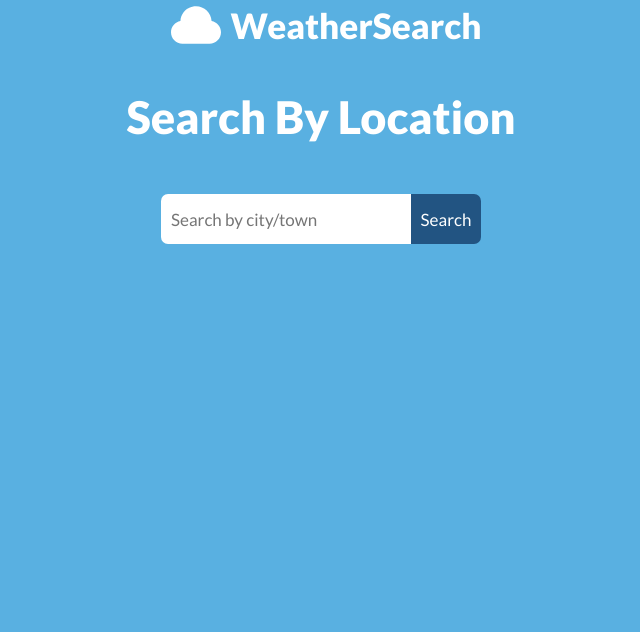
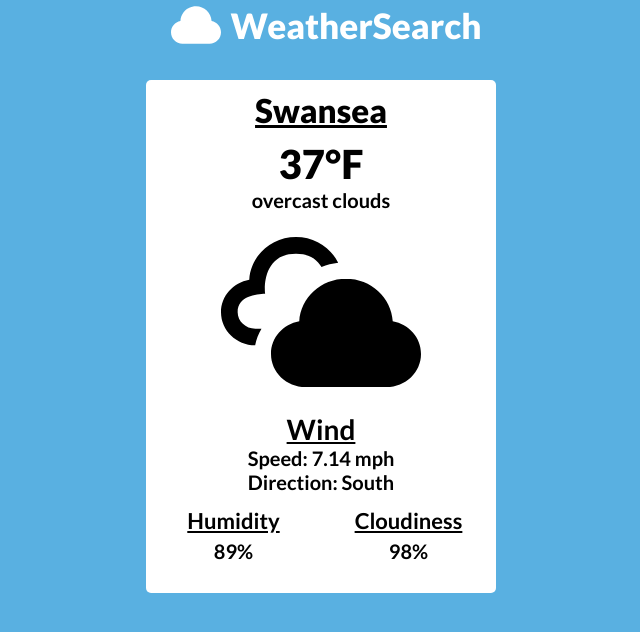
Before and after one commit to jacobrees/Weather-App, a website built with webpack: page src/template.html in a window 1280 px wide. Shown: the whole page, without its empty margins (319-959 px from the left). Built offline with nearby package versions, Linux system fonts and the light colour scheme.

Commit message:
Complete styling for weather result page

```diff
--- a/src/javascript/app.js
+++ b/src/javascript/app.js
@@ -3,6 +3,10 @@ const countryNames = require('../assets/countryNames.json');
 const contentContainer = document.querySelector('.content');
 
 const apiKey = '575a5a5a77f08cf33080bb747278040f';
+
+const loadWeatherPage = () => {
+
+}
 
 const getWeather = async (e) => {
   const lat = e.currentTarget.childNodes[5].childNodes[1].textContent.slice(10);
@@ -11,7 +15,7 @@ const getWeather = async (e) => {
     mode: 'cors',
   });
   const weather = await response.json();
-  console.log(weather);
+  loadWeatherPage(weather)
 };
 
 const loadSearchPage = (locations) => {
--- a/src/scss/styles.scss
+++ b/src/scss/styles.scss
@@ -157,6 +157,99 @@ body {
   color: $white;
 }
 
+.weather-content {
+  max-width: 350px;
+  width: 95%;
+  background-color: $white;
+  margin: 30px auto;
+  border-radius: 5px;
+}
+
+.weather-country-container {
+  display: flex;
+  align-items: center;
+  border-bottom: 1px solid grey;
+}
+
+.weather-country-flag {
+  height: 45px;
+  margin: 5px;
+  border-radius: 5px;
+}
+
+.weather-country-name {
+  font-size: 20px;
+  margin: auto;
+}
+
+.weather-main-container {
+  min-height: 30px;
+  display: flex;
+  justify-content: center;
+  align-items: center;
+  flex-direction: column;
+  padding-bottom: 30px;
+}
+
+.weather-city-name {
+  font-size: 33px;
+  margin: 10px 0;
+  text-decoration: underline;
+  font-weight: 900;
+}
+
+.weather-temperature {
+  font-weight: 900;
+  font-size: 40px;
+}
+
+.weather-forecast {
+  font-weight: 700;
+  font-size: 20px;
+}
+
+.weather-svg {
+  width: 200px;
+}
+
+.weather-winds-title {
+  font-size: 28px;
+  text-decoration: underline;
+}
+
+.weather-winds-speed {
+  font-size: 20px;
+}
+
+.weather-winds-direction {
+  font-size: 20px;
+}
+
+.humidity-cloudiness-container {
+  width: 100%;
+  display: flex;
+  padding: 13px 0 0;
+  text-align: center;
+}
+
+.humidity-container {
+  width: 50%;
+}
+
+.cloudiness-container {
+  width: 50%;
+}
+
+.humidity-cloudiness-title {
+  font-size: 22px;
+  text-decoration: underline;
+}
+
+.humidity-cloudiness-result {
+  font-size: 20px;
+  padding-top: 5px;
+}
+
 /* Large devices */
 @media only screen and (max-width: 1199.98px) {
   // code
--- a/src/template.html
+++ b/src/template.html
@@ -20,12 +20,40 @@
 
     </div>
     <div class="content">
-        <div class="search-content">
+        <!-- <div class="search-content">
             <h2 class="search-title">Search By Location</h2>
             <form class="search-form" action="#"><input class="search-box" type="text"
                     placeholder="Search by city/town">
                 <button class="search-btn" type="button">Search</button>
             </form>
+
+        </div> -->
+        <div class="weather-content">
+            <div class="weather-main-container">
+                <h2 class="weather-city-name">Swansea</h2>
+                <h2 class="weather-temperature">37°F</h2>
+                <h2 class="weather-forecast">overcast clouds</h2>
+                <svg class="weather-svg" xmlns="http://www.w3.org/2000/svg" viewBox="0 0 24 24">
+                    <path
+                        d="M15 8c-3.004 0-5.45 2.268-5.609 5.123-1.928.333-3.391 1.954-3.391 3.905 0 2.193 1.848 3.972 4.125 3.972h9.75c2.277 0 4.125-1.779 4.125-3.972 0-1.951-1.463-3.572-3.391-3.905-.159-2.855-2.605-5.123-5.609-5.123zm-10.899 7.998c-2.266-.014-4.101-1.785-4.101-3.97 0-1.951 1.463-3.572 3.391-3.905.159-2.855 2.605-5.123 5.609-5.123 2.235 0 4.158 1.258 5.063 3.078-.702.084-1.371.261-2.002.52-.535-.886-1.464-1.598-3.061-1.598-3.872 0-3.828 4.025-3.701 4.822-1.064.055-3.299.265-3.299 2.206 0 1.087.953 1.972 2.125 1.972h.734c-.368.608-.63 1.28-.758 1.998z" />
+                </svg>
+                <h2 class="weather-winds-title">Wind</h2>
+                <h2 class="weather-winds-speed">Speed: 7.14 mph</h2>
+                <h2 class="weather-winds-direction">Direction: South</h2>
+                <div class="humidity-cloudiness-container">
+                    <div class="humidity-container">
+                        <h2 class="humidity-cloudiness-title">Humidity</h2>
+                        <h2 class="humidity humidity-cloudiness-result">89%</h2>
+                    </div>
+                    <div class="cloudiness-container">
+                        <h2 class="humidity-cloudiness-title">Cloudiness</h2>
+                        <h2 class="cloudiness humidity-cloudiness-result">98%</h2>
+                    </div>
+                </div>
+
+
+            </div>
+
 
         </div>
 
```
